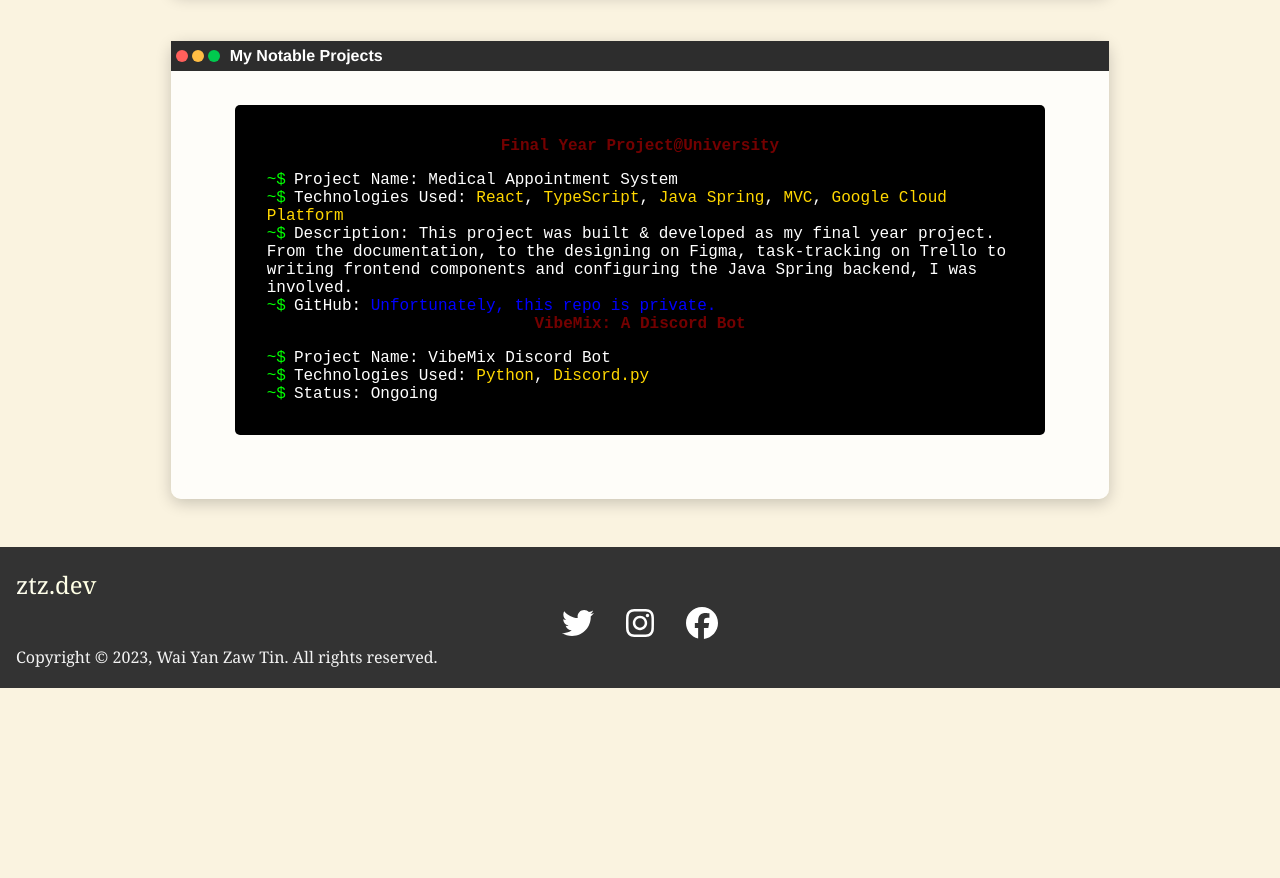
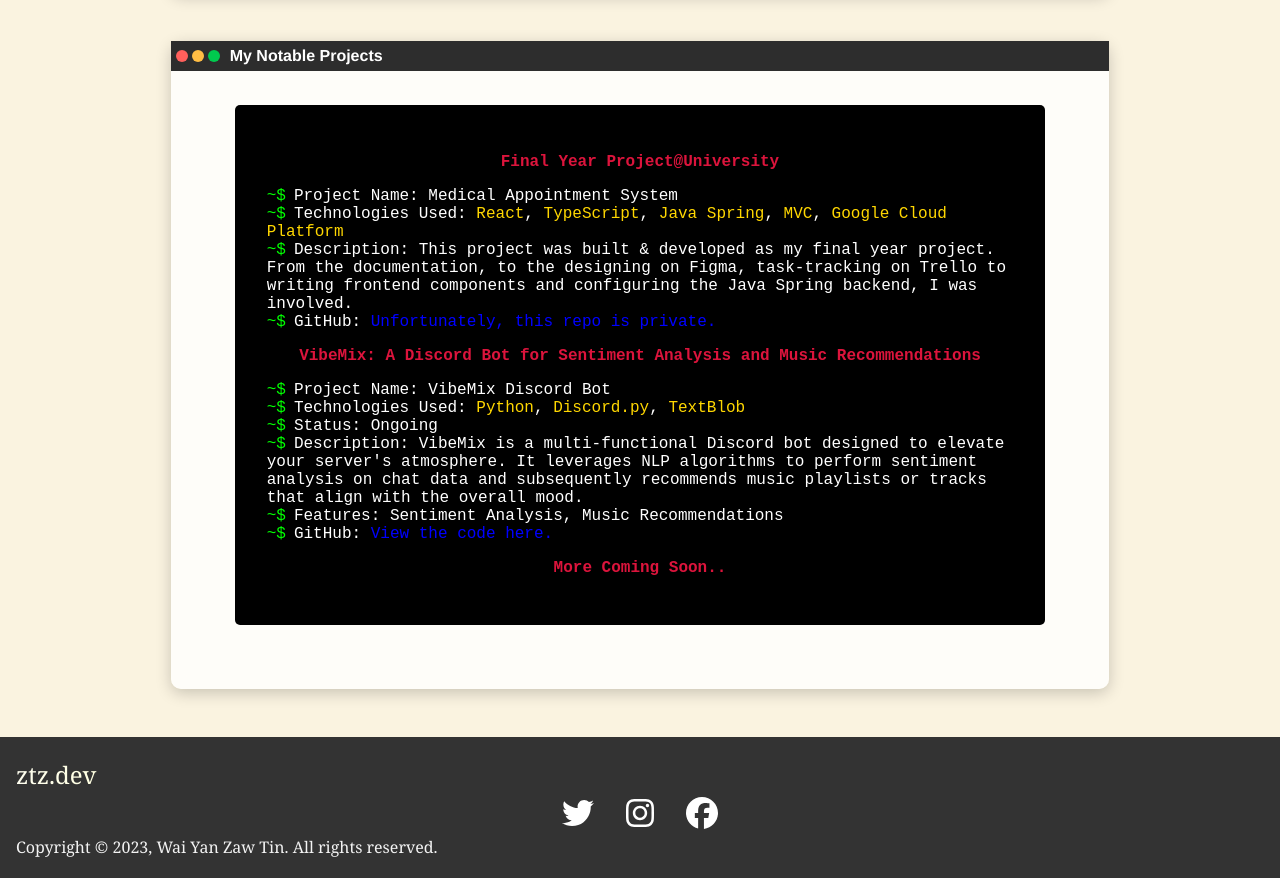
Before and after one commit to zteezy19/MyPortfolio, a React (Vite) app: page / in a window 1280 px wide. Shown: the part 1980-2858 px from the top of the page. Before the commit the page ends 2668 px from the top, so only its background shows below. Built offline with nearby package versions, Linux system fonts and the light colour scheme.

Commit message:
Made changes to Projects.tsx and css

```diff
--- a/src/components/Projects.css
+++ b/src/components/Projects.css
@@ -36,7 +36,8 @@
   font-weight: bold;
   text-align: center;
   margin-bottom: 1rem;
-  color: rgb(116, 0, 0);
+  margin-top: 1rem;
+  color: crimson;
 }
 
 .terminal-link {
--- a/src/components/Projects.tsx
+++ b/src/components/Projects.tsx
@@ -54,9 +54,12 @@ const Projects = () => {
             </a>
           </span>
         </div>
-        {/* Add VibeMix as the second project */}
+        {/* VibeMix Project */}
         <div className="terminal-project-title">
-          <span>VibeMix: A Discord Bot</span>
+          <span>
+            VibeMix: A Discord Bot for Sentiment Analysis and Music
+            Recommendations
+          </span>
         </div>
         <div>
           <span className="terminal-prompt">~$</span>
@@ -65,16 +68,47 @@ const Projects = () => {
         <div>
           <span className="terminal-prompt">~$</span>
           <span>
-            Technologies Used:
-            <span className="terminal-tech"> Python</span>,
-            <span className="terminal-tech"> Discord.py</span>
+            Technologies Used:<span className="terminal-tech"> Python</span>,
+            <span className="terminal-tech"> Discord.py</span>,
+            <span className="terminal-tech"> TextBlob</span>
           </span>
         </div>
         <div>
           <span className="terminal-prompt">~$</span>
           <span>Status: Ongoing</span>
         </div>
-        {/* Add more projects here */}
+        <div>
+          <span className="terminal-prompt">~$</span>
+          <span>
+            Description: VibeMix is a multi-functional Discord bot designed to
+            elevate your server's atmosphere. It leverages NLP algorithms to
+            perform sentiment analysis on chat data and subsequently recommends
+            music playlists or tracks that align with the overall mood.
+          </span>
+        </div>
+        <div>
+          <span className="terminal-prompt">~$</span>
+          <span>Features: Sentiment Analysis, Music Recommendations</span>
+        </div>
+        <div>
+          <span className="terminal-prompt">~$</span>
+          <span>
+            GitHub:{" "}
+            <a
+              href="https://github.com/zteezy19/VibeMix"
+              target="_blank"
+              rel="noreferrer"
+              className="terminal-link"
+            >
+              View the code here.
+            </a>
+          </span>
+        </div>
+
+        {/* More Coming Soon */}
+        <div className="terminal-project-title">
+          <span>More Coming Soon..</span>
+        </div>
       </div>
     </div>
   );
```
